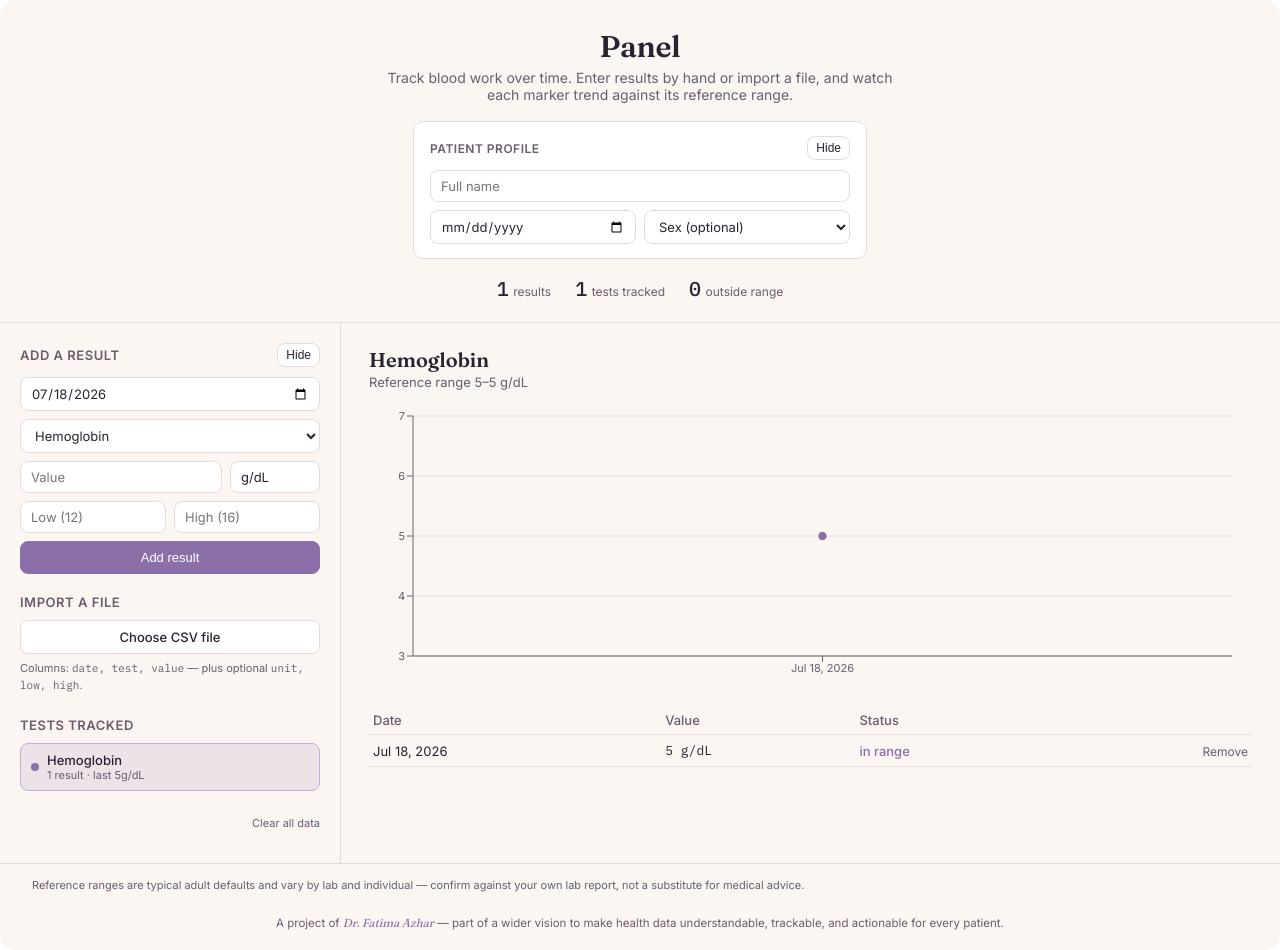
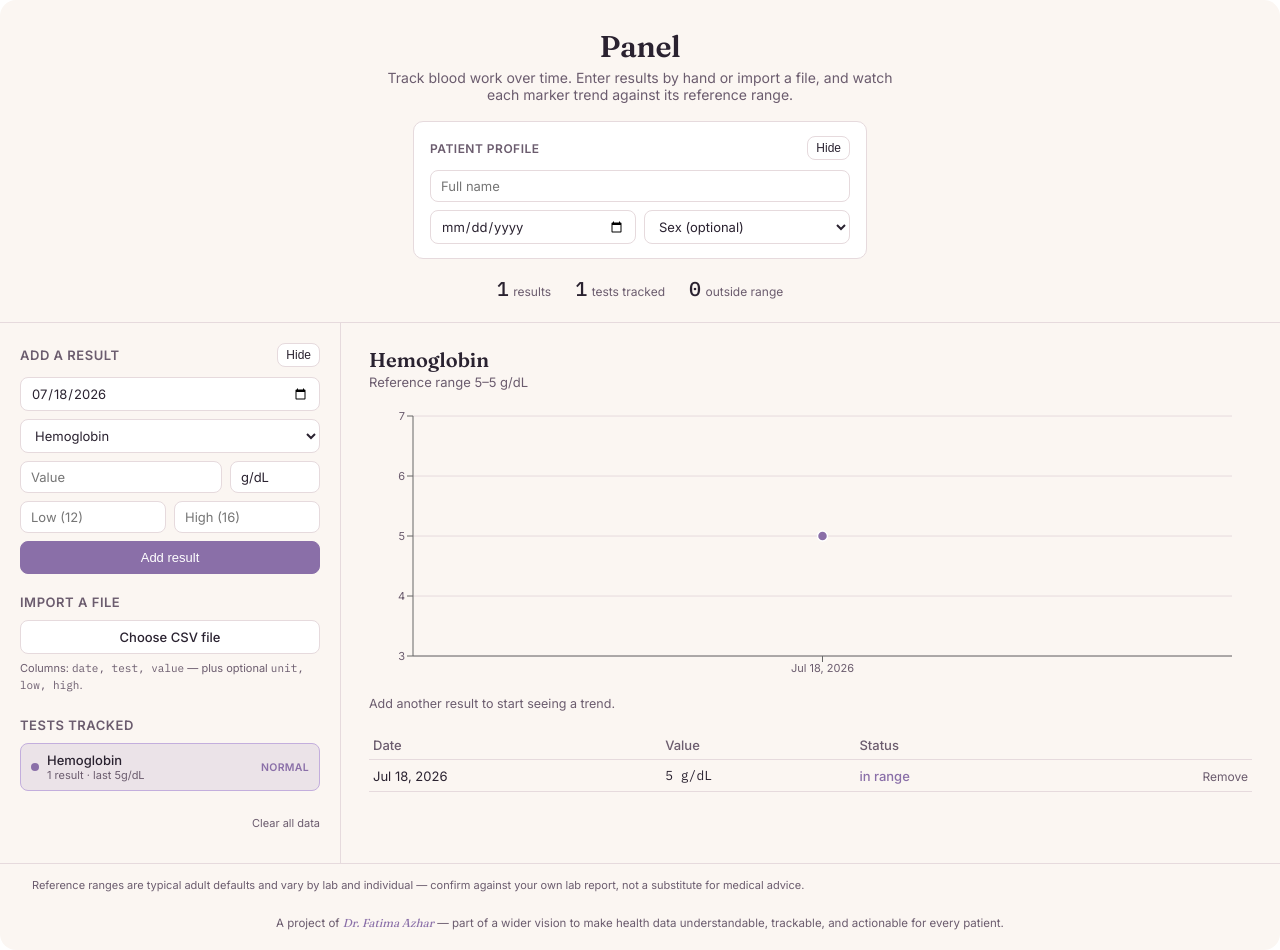
Before and after one commit to tempeststea/Panel, a React (Vite) app: page / in a window 1280 px wide. Both pictures are taken after typing "5", "5", "5" into the empty fields and a click on the button "Add result". Built offline with nearby package versions, Linux system fonts and the light colour scheme.

Commit message:
Add files via upload

```diff
--- a/src/Panel.jsx
+++ b/src/Panel.jsx
@@ -73,6 +73,66 @@ function fmtDate(d) {
   const dt = new Date(d);
   if (isNaN(dt)) return d;
   return dt.toLocaleDateString(undefined, { year: 'numeric', month: 'short', day: 'numeric' });
+}
+
+// Describes the shape of a test's own history — separate from whether the
+// latest value sits inside the population reference range. This is a simple
+// heuristic for a quick read, not a clinical trend analysis.
+function trendOf(list) {
+  if (!list || list.length < 2) return null;
+  const values = list.map(e => e.value);
+  const n = values.length;
+  const last = values[n - 1];
+  const hist = values.slice(0, -1);
+  const histMean = hist.reduce((a, b) => a + b, 0) / hist.length;
+  const histStd = hist.length > 1
+    ? Math.sqrt(hist.reduce((a, b) => a + (b - histMean) ** 2, 0) / hist.length)
+    : Math.abs(histMean) * 0.08;
+  const spread = Math.max(histStd, Math.abs(histMean) * 0.04, 0.01);
+
+  // A sharp jump away from this person's own history, regardless of direction.
+  if (Math.abs(last - histMean) > spread * 1.6) {
+    return { label: 'Outside your usual range', icon: '◆', tone: COLORS.amber };
+  }
+
+  const first = values[0];
+  const pctChange = first !== 0 ? (last - first) / Math.abs(first) : (last - first);
+  if (Math.abs(pctChange) < 0.05) {
+    return { label: 'Stable over time', icon: '→', tone: COLORS.inkSoft };
+  }
+  if (last > first) {
+    return { label: 'Gradually increasing', icon: '↑', tone: COLORS.inkSoft };
+  }
+  return { label: 'Recently decreased', icon: '↓', tone: COLORS.inkSoft };
+}
+
+// Status shown in the test list: reflects both where the latest value sits
+// relative to the reference range, and whether it's an outlier for this
+// person specifically — a value can be "in range" but still worth a second
+// look if it's unusual for that individual's own history.
+function statusOf(list) {
+  if (!list || list.length === 0) return null;
+  const last = list[list.length - 1];
+  const trend = trendOf(list);
+
+  if (last.flag === 'unknown') return 'Monitor';
+
+  if (last.flag === 'normal') {
+    return trend && trend.label === 'Outside your usual range' ? 'Monitor' : 'Normal';
+  }
+
+  // high or low — gauge how far past the boundary, relative to the range's own width
+  const rangeWidth = (last.high ?? 0) - (last.low ?? 0);
+  if (!rangeWidth || rangeWidth <= 0) return 'Monitor';
+  const overshoot = last.flag === 'high' ? (last.value - last.high) : (last.low - last.value);
+  const ratio = overshoot / rangeWidth;
+  return ratio > 0.25 ? 'Consult Physician' : 'Monitor';
+}
+
+function statusColor(status) {
+  if (status === 'Normal') return COLORS.tealDark;
+  if (status === 'Consult Physician') return COLORS.red;
+  return COLORS.amber; // Monitor
 }
 
 const CustomDot = (props) => {
@@ -412,6 +472,7 @@ export default function Panel() {
           {testNames.map(t => {
             const list = byTest[t];
             const last = list[list.length - 1];
+            const status = statusOf(list);
             return (
               <div key={t} className={`test-row${selected.includes(t) ? ' active' : ''}`} onClick={() => toggleSelect(t)}>
                 <div style={{ width: 8, height: 8, borderRadius: '50%', background: flagColor(last.flag), flexShrink: 0 }} />
@@ -419,6 +480,12 @@ export default function Panel() {
                   <div style={{ fontSize: 13, fontWeight: 500, whiteSpace: 'nowrap', overflow: 'hidden', textOverflow: 'ellipsis' }}>{t}</div>
                   <div style={{ fontSize: 11, color: COLORS.inkSoft }}>{list.length} result{list.length === 1 ? '' : 's'} · last {last.value}{last.unit}</div>
                 </div>
+                {status && (
+                  <div style={{
+                    fontSize: 10.5, fontWeight: 600, textTransform: 'uppercase', letterSpacing: '0.03em',
+                    color: statusColor(status), whiteSpace: 'nowrap', flexShrink: 0, marginLeft: 8,
+                  }}>{status}</div>
+                )}
               </div>
             );
           })}
@@ -470,6 +537,26 @@ export default function Panel() {
                   </LineChart>
                 </ResponsiveContainer>
               </div>
+
+              {(() => {
+                const trend = trendOf(singleData);
+                if (!trend) {
+                  return (
+                    <div style={{ fontSize: 12.5, color: COLORS.inkSoft, marginTop: 10 }}>
+                      Add another result to start seeing a trend.
+                    </div>
+                  );
+                }
+                return (
+                  <div style={{
+                    display: 'inline-flex', alignItems: 'center', gap: 6, marginTop: 12,
+                    fontSize: 13, fontWeight: 500, color: trend.tone,
+                  }}>
+                    <span style={{ fontSize: 14 }}>{trend.icon}</span>
+                    {trend.label}
+                  </div>
+                );
+              })()}
 
               <table style={{ width: '100%', fontSize: 13, marginTop: 20, borderCollapse: 'collapse' }}>
                 <thead>
```
